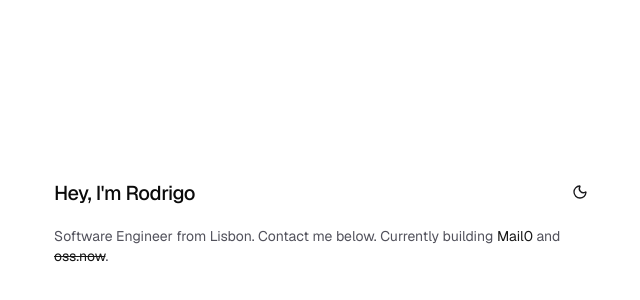
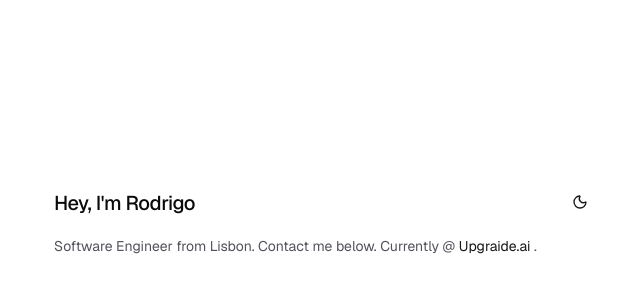
Before and after one commit to RodrigoRafaelSantos7/www, a Next.js app: page / in a window 1280 px wide. Shown: the part 152-452 px from the top of the page, without its empty margins (314-954 px from the left). Built offline with nearby package versions, Linux system fonts and the light colour scheme; what @t3-oss/env-nextjs would draw is missing.

Commit message:
Update dependencies for motion animations, remove unused animation hooks, and refactor AnimateIn component to utilize framer-motion for improved animation handling.

```diff
--- a/package.json
+++ b/package.json
@@ -16,6 +16,7 @@
     "class-variance-authority": "^0.7.1",
     "clsx": "^2.1.1",
     "lucide-react": "^0.547.0",
+    "motion": "^12.23.24",
     "next": "16.0.0",
     "next-themes": "^0.4.6",
     "react": "19.2.0",
--- a/src/app/globals.css
+++ b/src/app/globals.css
@@ -124,96 +124,3 @@ body {
     @apply bg-background text-foreground overscroll-none;
   }
 }
-
-@keyframes float {
-  0% {
-    transform: translateY(0px);
-  }
-  25% {
-    transform: translateY(-3px);
-  }
-  50% {
-    transform: translateY(0px);
-  }
-  75% {
-    transform: translateY(3px);
-  }
-  100% {
-    transform: translateY(0px);
-  }
-}
-
-.animate-float {
-  animation: float 6s ease-in-out infinite;
-}
-
-@keyframes fadeSlideUp {
-  0% {
-    opacity: 0;
-    transform: translateY(20px);
-  }
-  100% {
-    opacity: 1;
-    transform: translateY(0);
-  }
-}
-
-.animate-fadeSlideUp {
-  animation: fadeSlideUp 0.8s ease-out forwards;
-}
-
-@keyframes reveal {
-  0% {
-    opacity: 0;
-    clip-path: inset(0 100% 0 0);
-  }
-  100% {
-    opacity: 1;
-    clip-path: inset(0 0 0 0);
-  }
-}
-
-.animate-reveal {
-  animation: reveal 0.8s cubic-bezier(0.16, 1, 0.3, 1) forwards;
-}
-
-@keyframes twinkle {
-  0% {
-    opacity: 0.4;
-  }
-  50% {
-    opacity: 1;
-  }
-  100% {
-    opacity: 0.4;
-  }
-}
-
-.animate-twinkle {
-  animation: twinkle 2s ease-in-out infinite;
-}
-
-@keyframes slideInLeft {
-  0% {
-    transform: translateX(-20px);
-    opacity: 0;
-  }
-  100% {
-    transform: translateX(0);
-    opacity: 1;
-  }
-}
-
-.animate-slideInLeft {
-  animation: slideInLeft 0.5s ease-out forwards;
-}
-
-@keyframes blink {
-  0%,
-  100% {
-    opacity: 1;
-  }
-  50% {
-    opacity: 0;
-  }
-}
--- a/src/components/animations/animate.tsx
+++ b/src/components/animations/animate.tsx
@@ -1,10 +1,10 @@
 "use client";
 
-import { useEffect, useRef, useState } from "react";
+import { motion } from "framer-motion";
 import { cn } from "@/lib/utils";
-import { useObserverAnimation } from "./hooks/use-observer-animation";
 
-const MS_PER_SECOND = 1000;
+// biome-ignore lint/style/noMagicNumbers: animation timing and transforms
+const EASE_IN_OUT = [0.16, 1, 0.3, 1] as const;
 
 type AnimationVariant =
   | "fadeUp"
@@ -22,35 +22,37 @@ type AnimateInProps = {
   once?: boolean;
 };
 
-function getVariantTransform(
-  variant: AnimationVariant,
-  isVisible: boolean
-): Record<string, string> {
-  if (isVisible && variant === "reveal") {
-    return { clipPath: "inset(0 0 0 0)" };
-  }
+type VariantConfig = {
+  initial: Record<string, unknown>;
+  whileInView: Record<string, unknown>;
+};
 
-  if (!isVisible) {
-    switch (variant) {
-      case "fadeUp":
-        return { transform: "translateY(20px)" };
-      case "fadeLeft":
-        return { transform: "translateX(-20px)" };
-      case "fadeRight":
-        return { transform: "translateX(20px)" };
-      case "scale":
-        return { transform: "scale(0.95)" };
-      case "reveal":
-        return { clipPath: "inset(0 100% 0 0)", transform: "none" };
-      case "none":
-        return { opacity: "1" };
-      default:
-        return {};
-    }
-  }
-
-  return {};
-}
+const variantMap: Record<AnimationVariant, VariantConfig> = {
+  fadeUp: {
+    initial: { opacity: 0, y: 20 },
+    whileInView: { opacity: 1, y: 0 },
+  },
+  fadeLeft: {
+    initial: { opacity: 0, x: -20 },
+    whileInView: { opacity: 1, x: 0 },
+  },
+  fadeRight: {
+    initial: { opacity: 0, x: 20 },
+    whileInView: { opacity: 1, x: 0 },
+  },
+  scale: {
+    initial: { opacity: 0, scale: 0.95 },
+    whileInView: { opacity: 1, scale: 1 },
+  },
+  reveal: {
+    initial: { clipPath: "inset(0 100% 0 0)" },
+    whileInView: { clipPath: "inset(0 0 0 0)" },
+  },
+  none: {
+    initial: { opacity: 1 },
+    whileInView: { opacity: 1 },
+  },
+};
 
 export function AnimateIn({
   children,
@@ -59,47 +61,21 @@ export function AnimateIn({
   variant = "fadeUp",
   once = true,
 }: AnimateInProps) {
-  const [isVisible, setIsVisible] = useState(false);
-  const [hasAnimated, setHasAnimated] = useState(false);
-  const ref = useRef<HTMLDivElement>(null);
-
-  useEffect(() => {
-    const timeout = setTimeout(() => {
-      setIsVisible(true);
-      if (once) {
-        setHasAnimated(true);
-      }
-    }, delay * MS_PER_SECOND);
-
-    return () => clearTimeout(timeout);
-  }, [delay, once]);
-
-  const shouldObserve =
-    !once && typeof window !== "undefined" && "IntersectionObserver" in window;
-
-  useObserverAnimation(ref, {
-    shouldObserve,
-    hasAnimated,
-    once,
-    onVisibilityChange: setIsVisible,
-  });
-
-  const shouldSkipAnimation = hasAnimated && once;
-
-  const animationStyles = shouldSkipAnimation
-    ? {}
-    : {
-        opacity: isVisible ? 1 : 0,
-        transform: "none",
-        transition:
-          "opacity 600ms cubic-bezier(0.16, 1, 0.3, 1), transform 600ms cubic-bezier(0.16, 1, 0.3, 1)",
-        transitionDelay: `${delay}s`,
-        ...getVariantTransform(variant, isVisible),
-      };
+  const variants = variantMap[variant];
 
   return (
-    <div className={cn(className)} ref={ref} style={animationStyles}>
+    <motion.div
+      className={cn(className)}
+      initial={variants.initial as Record<string, number | string>}
+      transition={{
+        duration: 0.8,
+        ease: EASE_IN_OUT as [number, number, number, number],
+        delay,
+      }}
+      viewport={{ once, amount: 0.1 }}
+      whileInView={variants.whileInView as Record<string, number | string>}
+    >
       {children}
-    </div>
+    </motion.div>
   );
 }
--- a/src/components/animations/hooks/use-observer-animation.ts
+++ /dev/null
@@ -1,46 +0,0 @@
-import { useEffect } from "react";
-
-export function useObserverAnimation(
-  ref: React.RefObject<HTMLDivElement | null>,
-  config: {
-    shouldObserve: boolean;
-    hasAnimated: boolean;
-    once: boolean;
-    onVisibilityChange: (visible: boolean) => void;
-  }
-) {
-  useEffect(() => {
-    if (!config.shouldObserve) {
-      return;
-    }
-
-    const handleIntersection = (entries: IntersectionObserverEntry[]) => {
-      for (const entry of entries) {
-        if (config.hasAnimated && config.once) {
-          continue;
-        }
-
-        const hasEnteredViewport = entry.isIntersecting;
-        const shouldRespondToExit = !config.once;
-
-        if (hasEnteredViewport || shouldRespondToExit) {
-          config.onVisibilityChange(entry.isIntersecting);
-        }
-      }
-    };
-
-    const observer = new IntersectionObserver(handleIntersection, {
-      threshold: 0.1,
-    });
-
-    if (ref.current) {
-      observer.observe(ref.current);
-    }
-
-    return () => {
-      if (ref.current) {
-        observer.unobserve(ref.current);
-      }
-    };
-  }, [config, ref]);
-}
--- a/src/components/header.tsx
+++ b/src/components/header.tsx
@@ -16,26 +16,16 @@ const Header = () => (
       </AnimateIn>
       <AnimateIn delay={0.4} variant="fadeUp">
         <p className="mb-8 max-w-xl items-center gap-2 text-sm text-zinc-600 dark:text-zinc-400">
-          Software Engineer from Lisbon. Contact me below. Currently building{" "}
+          Software Engineer from Lisbon. Contact me below. Currently @{" "}
           <Link
             className="text-primary underline-offset-4 hover:underline"
-            href="https://0.email"
-            onClick={() => track("zero_email_clicked")}
+            href="https://www.upgraide.ai/"
+            onClick={() => track("upgraide_clicked")}
             rel="noopener noreferrer"
             target="_blank"
           >
-            Mail0
+            Upgraide.ai
           </Link>{" "}
-          and{" "}
-          <Link
-            className="text-primary underline-offset-4 hover:underline"
-            href="https://0.email"
-            onClick={() => track("zero_email_clicked")}
-            rel="noopener noreferrer"
-            target="_blank"
-          >
-            <span className="line-through">oss.now</span>
-          </Link>
           .
         </p>
       </AnimateIn>
```
Also changed, not shown: 1 other file (tests, documents, lock files or other folders).
